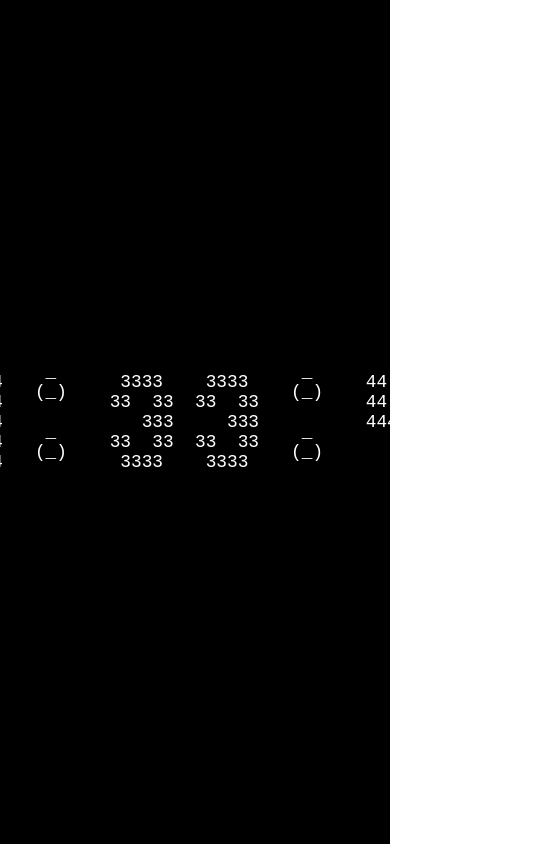
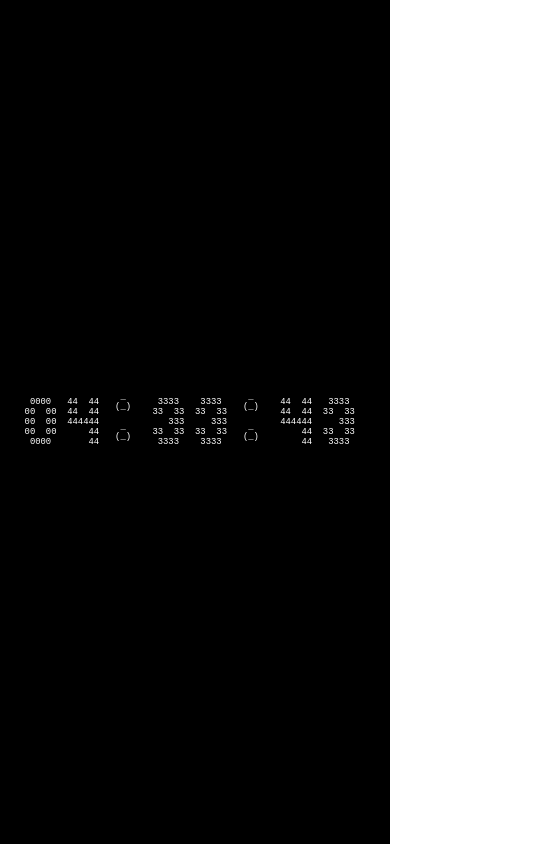
Before and after one commit to Mat1az/challenge.145, a React app: page / in a window 390 px wide. Shown: the whole page, 537 px wide, since content can reach past the window. Built offline with nearby package versions, Linux system fonts and the light colour scheme.

Commit message:
Responsive

```diff
--- a/package.json
+++ b/package.json
@@ -14,7 +14,7 @@
   },
   "scripts": {
     "predeploy": "npm run build",
-    "deploy": "gh-pages -d build",
+    "deploy": "gh-pages -d build -r https://github.com/Mat1az/challenge.145",
     "start": "react-scripts start",
     "build": "react-scripts build",
     "test": "react-scripts test",
--- a/src/Clock.css
+++ b/src/Clock.css
@@ -5,6 +5,6 @@
   flex-direction: row;
   align-items: center;
   justify-content: center;
-  font-size: calc(10px + 2vmin);
+  font-size: calc(5px + 1vw);
   color: #fff;
 }
```
